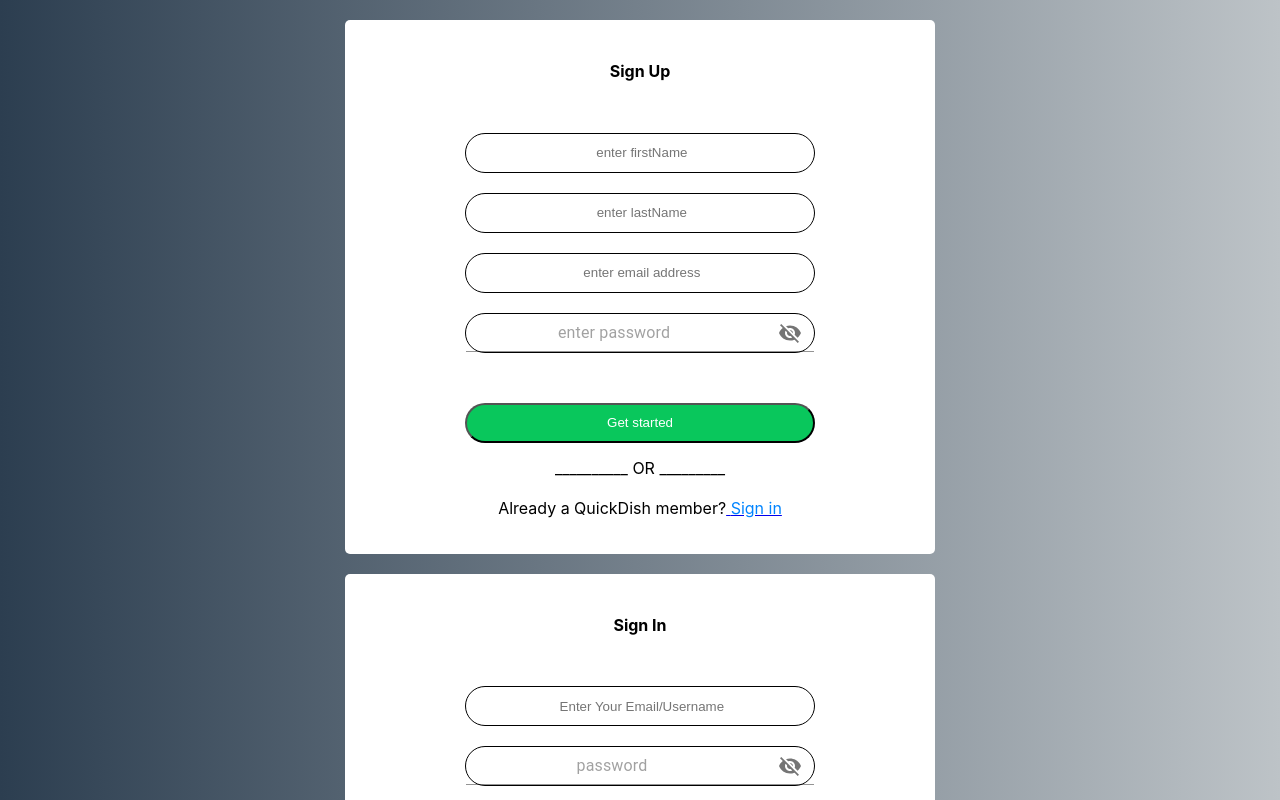
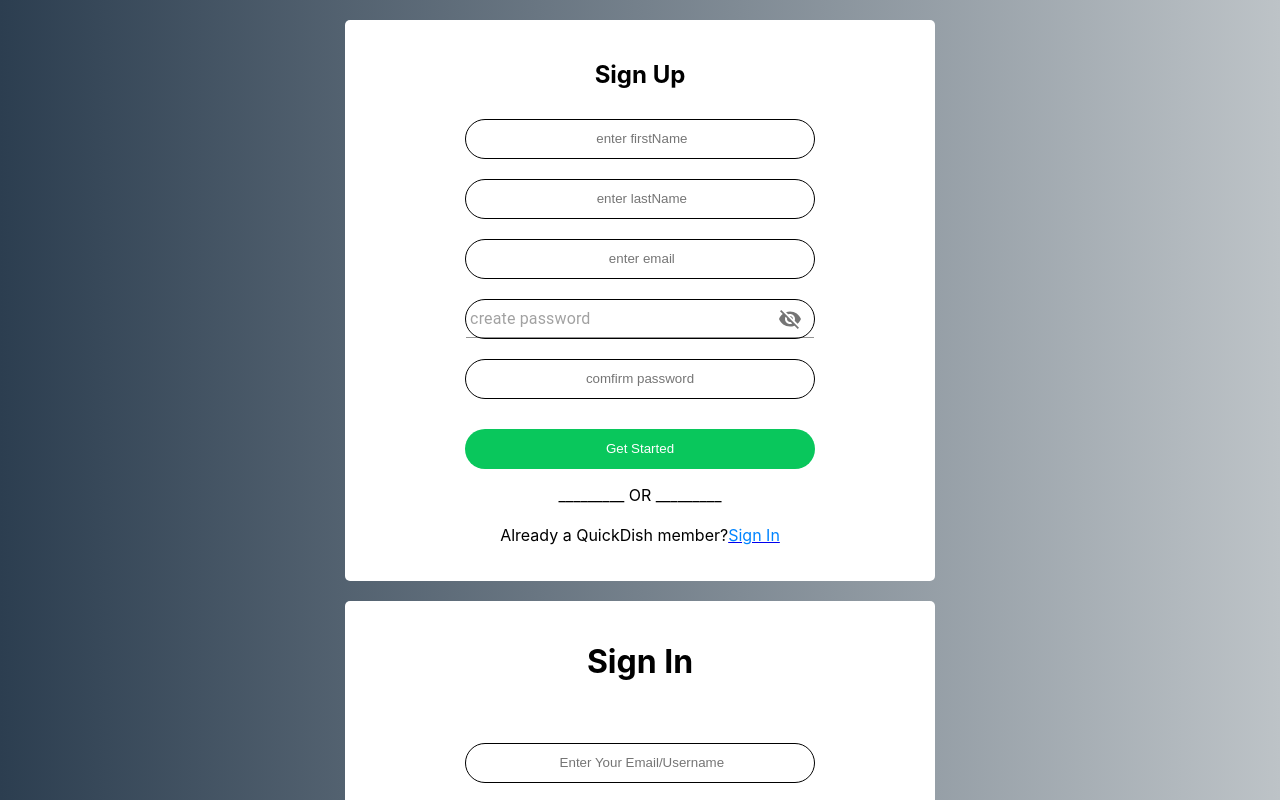
Before and after one commit to akirachix/Quick-Dish, a React (Create React App) app in the folder frontend/quick-dish/: page / in a window 1280 px wide. Shown: the top 800 px of the page. Built offline with nearby package versions, Linux system fonts and the light colour scheme.

Commit message:
validation of sign up input fields

```diff
--- a/frontend/quick-dish/src/components/login.css
+++ b/frontend/quick-dish/src/components/login.css
@@ -44,6 +44,7 @@ border-radius: 61px
     color: rgb(255, 255, 255);
     width: 350px;
     height: 40px;
+    border: none;
     background: #09C75C;
     border-radius: 61px;
     margin-top: 20px;
--- a/frontend/quick-dish/src/components/login.js
+++ b/frontend/quick-dish/src/components/login.js
@@ -12,6 +12,7 @@ function Login() {
   const [email, setEmail] = useState(null);
   const [password, setPassword] = useState(null);
   const [confirmPassword, setConfirmPassword] = useState(null);
+
 
   const [values, setValues] = React.useState({
     password: "",
@@ -43,17 +44,19 @@ function Login() {
       setConfirmPassword(value);
     }
   };
+
+
   const handleSubmit = () => {
     console.log(email, password, confirmPassword);
   };
-  // <div style={{ backgroundImage:`url(${recipe})`,backgroundRepeat:"no-repeat",backgroundSize:"contain" }}></div>
   return (
+
     <div className="form">
-      <h4>Sign In</h4>
+      <h1>Sign In</h1>
       <div className="form-body">
         <div className="email">
-          {/* <label className="form__label" for="email">Email </label> */}
-          <input
+
+          <input  required={true}
             type="email"
             id="email"
             value={email}
@@ -64,7 +67,7 @@ function Login() {
         </div>
         <div className="password">
           <div>
-            <Input
+            <Input required={true}
               className="form__input"
               id="password"
               placeholder="password"
@@ -92,15 +95,12 @@ function Login() {
         </label>
         <label className="forgetpswd">forget Password?</label>
       </div>
-      {/* <div className="check">
-                <input type="checkbox" id="keep" placeholder="Keep me logged in " value="Keep me logged in"></input> <br></br>
-                <label className="logged">Remember Me</label>
-                </div> */}
+
       <div class="footer">
-        <button type="submit" class="btn">
+        <button type="submit" class="btn" onClick={handleSubmit} >
           Sign In
         </button>
-        <p>__________ OR _________</p>{" "}
+        <p>_________ OR _________</p>{" "}
       </div>
       <div className="signup">
         <p className="signup">
@@ -108,7 +108,7 @@ function Login() {
           <Router>
             <Link to="/Login"></Link>
             <a href="https://google.com" target="_blank" rel="noreferrer">
-              {" "}
+              {/* {" "} */}
               <span>Sign Up </span>
             </a>
           </Router>
--- a/frontend/quick-dish/src/components/signup.js
+++ b/frontend/quick-dish/src/components/signup.js
@@ -1,4 +1,5 @@
-import React, { useState } from "react";
+import { useRef, useState, useEffect } from "react"
+import React from "react";
 import "./style.css";
 import IconButton from "@material-ui/core/IconButton";
 // import InputLabel from "@material-ui/core/InputLabel";
@@ -6,16 +7,41 @@ import Visibility from "@material-ui/icons/Visibility";
 import InputAdornment from "@material-ui/core/InputAdornment";
 import VisibilityOff from "@material-ui/icons/VisibilityOff";
 import Input from "@material-ui/core/Input";
-
 import { BrowserRouter as Router, Link } from "react-router-dom";
 
-function SignUp() {
-  const [firstName, setFirstName] = useState(null);
-  const [lastName, setLastName] = useState(null);
-  const [email, setEmail] = useState(null);
-  const [password, setPassword] = useState(null);
-  const [confirmPassword, setConfirmPassword] = useState(null);
+const SignUp=()=> {
+  const userRef= useRef()
+  const errRef= useRef()
 
+
+  const [firstName, setFirstName] = useState('');
+  const [lastName, setLastName] = useState('');
+  const [email, setEmail] = useState('');
+  const [password, setPassword] = useState('');
+  const [errMsg, setErrMsg] = useState('')
+  const [success, setSuccess] = useState(false)
+  const [confirmPassword, setConfirmPassword] = useState('');
+
+  useEffect(()=>{
+    userRef.current.focus()
+}, []
+);
+useEffect(()=>{
+    setErrMsg('');
+}, [ firstName, password]
+);
+
+const handleSubmit = async(e)=>{
+    e.preventDefault();
+    console.log(firstName, password)
+    setFirstName('')
+    setEmail('')
+    setConfirmPassword('')
+    setLastName('')
+    setPassword('');
+    setSuccess(true)
+}
+  // toggle
   const [values, setValues] = React.useState({
     password: "",
     showPassword: false,
@@ -33,69 +59,81 @@ function SignUp() {
     setValues({ ...values, [prop]: event.target.value });
   };
 
-  const handleInputChange = (e) => {
-    const { id, value } = e.target;
-    if (id === "firstName") {
-      setFirstName(value);
-    }
-    if (id === "lastName") {
-      setLastName(value);
-    }
-    if (id === "email") {
-      setEmail(value);
-    }
-    if (id === "password") {
-      setPassword(value);
-    }
-    if (id === "confirmPassword") {
-      setConfirmPassword(value);
-    }
-  };
+  // const handleInputChange = (e) => {
+  //   const { id, value } = e.target;
+  //   if (id === "firstName") {
+  //     setFirstName(value);
+  //   }
+  //   if (id === "lastName") {
+  //     setLastName(value);
+  //   }
+  //   if (id === "email") {
+  //     setEmail(value);
+  //   }
+  //   if (id === "password") {
+  //     setPassword(value);
+  //   }
+  //   if (id === "confirmPassword") {
+  //     setConfirmPassword(value);
+  //   }
+  // };
 
-  const handleSubmit = () => {
-    console.log(firstName, lastName, email, password, confirmPassword);
-  };
-  return (
-    <div className="form">
-      <h4>Sign Up</h4>
-      <div className="form-body">
-        <div className="username">
+  // const handleSubmit = () => {
+  //   console.log(firstName, lastName, email, password, confirmPassword);
+  // };
+
+  return(
+    <>
+    {success ? (
+        <section >
+            <p>
+                <a href="#" >login</a>
+            </p>
+        </section>
+    ): (
+    <section className="form"  >
+        <p ref={errRef} className={errMsg? "errmsg":"offscreen"}
+        aria-live="assertive" >{errMsg}</p>
+
+        <form onSubmit={handleSubmit} >
+          <h1>Sign Up</h1>
        <input
             className="form__input"
             type="text"
             value={firstName}
-            onChange={(e) => handleInputChange(e)}
+            onChange={(e) => setFirstName(e.target.value)}
             id="firstName"
+            autoComplete="off"
+            ref={userRef}
+            required
             placeholder=" enter firstName"
-          />
-        </div>
-        <div className="lastname">
+ ></input> <br/>
     <input
+            className="form__input"
             type="text"
-            name=""
+            value={lastName}
+            onChange={(e) => setLastName(e.target.value)}
             id="lastName"
-            value={lastName}
-            onChange={(e) => handleInputChange(e)}
+            ref={userRef}
+            autoComplete="off"
+            required
+            placeholder=" enter lastName"
+ ></input> <br/>
+
+            <input type="text"
             className="form__input"
-            placeholder=" enter lastName"
-          />
-        </div>
-        <div className="email">
-          <input
-            type="email"
             id="email"
+            ref={userRef}
+            autoComplete="off"
+            onChange={(e) => setEmail(e.target.value)}
             value={email}
-            onChange={(e) => handleInputChange(e)}
-            className="form__input"
-            placeholder=" enter email address"
-          />
-        </div>
-        <div className="password">
-          <div>
+            required
+            placeholder=" enter email"
+            ></input> <br/>
             <Input
               className="form__input"
               id="password"
-              placeholder=" enter password"
+              placeholder=" create password"
               type={values.showPassword ? "text" : "password"}
               onChange={handlePasswordChange("password")}
               value={values.password}
@@ -109,30 +147,120 @@ function SignUp() {
                   </IconButton>
                 </InputAdornment>
               }
-            />
+            ></Input> <br/>
+
+            <input type="password" className="form__input"
+            id="confirmpassword"
+            autoComplete="off"
+            onChange={(e) => setConfirmPassword(e.target.value)}
+            value={confirmPassword}
+            required
+            placeholder="comfirm password"
+
+
+            ></input> <br/>
+ <div class="btn">
+              <button>Get Started</button>
+
+       <p>_________ OR _________</p>
+
      </div>
-        </div>
-      </div>
-      <div class="footer">
-        <button type="submit" class="btn">
-          Get started
-        </button>
-        <p>__________ OR _________</p>
-      </div>
-
         <div className="signin">
        <p className="signin">
            Already a QuickDish member?
-          <Router>
-            <Link to="/Login"></Link>
-            <a href="https://google.com" target="_blank" rel="noreferrer">
-              {" "}
-              <span>Sign in </span>{" "}
-            </a>
-          </Router>
+           <a href="login.js" ><span>Sign In </span></a>
+
       </p>
       </div>
-    </div>
-  );
+      </form>
+    </section>
+    )}
+    </>
+)
+
+
+  // return (
+  //   <div className="form">
+  //     <h1>Sign Up</h1>
+  //     <div className="form-body">
+  //       <div className="username">
+  //         <input
+  //           className="form__input"
+  //           type="text"
+  //           value={firstName}
+  //           onChange={(e) => handleInputChange(e)}
+  //           id="firstName"
+  //           placeholder=" enter firstName"
+  //         />
+  //       </div>
+  //       <div className="lastname">
+  //         <input
+  //           type="text"
+  //           name=""
+  //           id="lastName"
+  //           value={lastName}
+  //           onChange={(e) => handleInputChange(e)}
+  //           className="form__input"
+  //           placeholder=" enter lastName"
+  //         />
+  //       </div>
+  //       <div className="email">
+  //         <input
+  //           type="email"
+  //           id="email"
+  //           value={email}
+  //           onChange={(e) => handleInputChange(e)}
+  //           className="form__input"
+  //           placeholder=" enter email address"
+  //         />
+  //       </div>
+  //       <div className="password">
+  //         <div>
+  //           <Input
+  //             className="form__input"
+  //             id="password"
+  //             placeholder=" create password"
+  //             type={values.showPassword ? "text" : "password"}
+  //             onChange={handlePasswordChange("password")}
+  //             value={values.password}
+  //             endAdornment={
+  //               <InputAdornment position="end">
+  //                 <IconButton
+  //                   onClick={handleClickShowPassword}
+  //                   onMouseDown={handleMouseDownPassword}
+  //                 >
+  //                   {values.showPassword ? <Visibility /> : <VisibilityOff />}
+  //                 </IconButton>
+  //               </InputAdornment>
+  //             }
+  //           />
+  //         </div>
+  //       </div>
+  //     </div>
+
+  //      <div class="btn">
+  //      <Router>
+  //           <Link to="/login.js"></Link>
+  //           <a href="signup.js" target="_blank" rel="noreferrer">
+  //             <button>Get Started</button>
+  //           </a>
+  //     </Router>
+  //       <p>_________ OR _________</p>
+
+  //     </div>
+  //     <div className="signin">
+  //       <p className="signin">
+  //         Already a QuickDish member?
+  //         <Router>
+  //           <Link to="/Login"></Link>
+  //           <a href="https://google.com" target="_blank" rel="noreferrer">
+  //             {" "}
+  //             <span>Sign In </span>
+  //           </a>
+  //         </Router>
+  //       </p>
+  //     </div>
+  //   </div>
+  // );
 }
 export default SignUp;
--- a/frontend/quick-dish/src/components/style.css
+++ b/frontend/quick-dish/src/components/style.css
@@ -11,15 +11,18 @@ body{
     margin: 20px auto;
     padding: 20px;
 }
+
 .form__input{
 box-sizing: border-box;
 text-align: center;
 outline: none;
+margin: 10px;
 border: none;
 width: 350px;
 height: 40px;
 border: 1px solid #000000;
 border-radius: 61px
+
 
 }
 
@@ -37,21 +40,18 @@ border-radius: 61px
     text-align: center;
 }
 
-.footer{
+.btn{
     text-align: center;
 }
-.footer button{
+.btn button{
     color: rgb(255, 255, 255);
     width: 350px;
     height: 40px;
-    /* width: 270px; */
+    margin-top: 20px;
+    border: none;
    background: #09C75C;
    border-radius: 61px;
    cursor: pointer;
-   /* margin-top: -15px; */
-}
-.footer p{
-    margin-top: 15px;
 }
 
 .signin{
```
Also changed, not shown: frontend/quick-dish/src/App.js (+3 -4 lines). Lines whose indentation alone changed are shown as unchanged.
